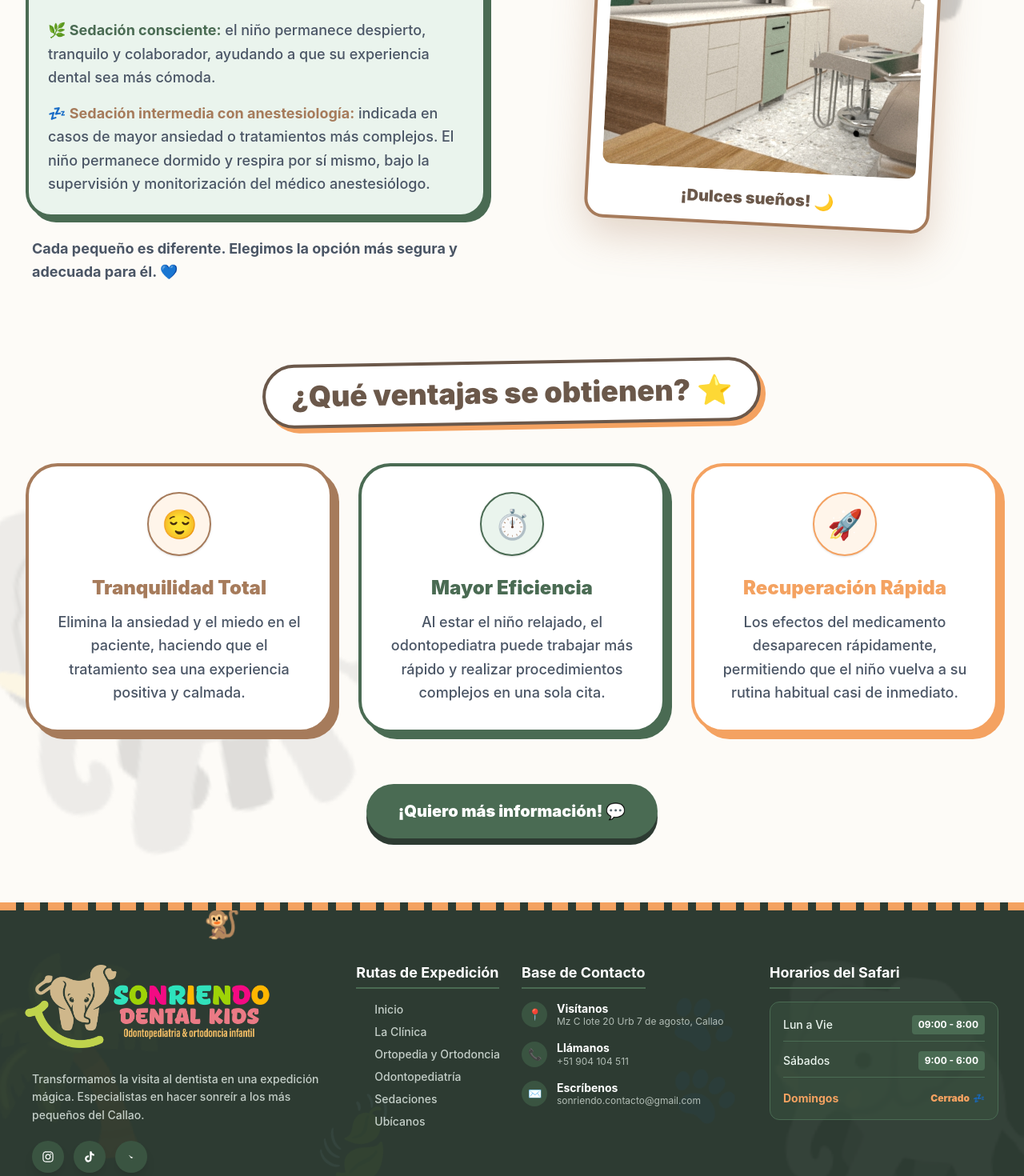
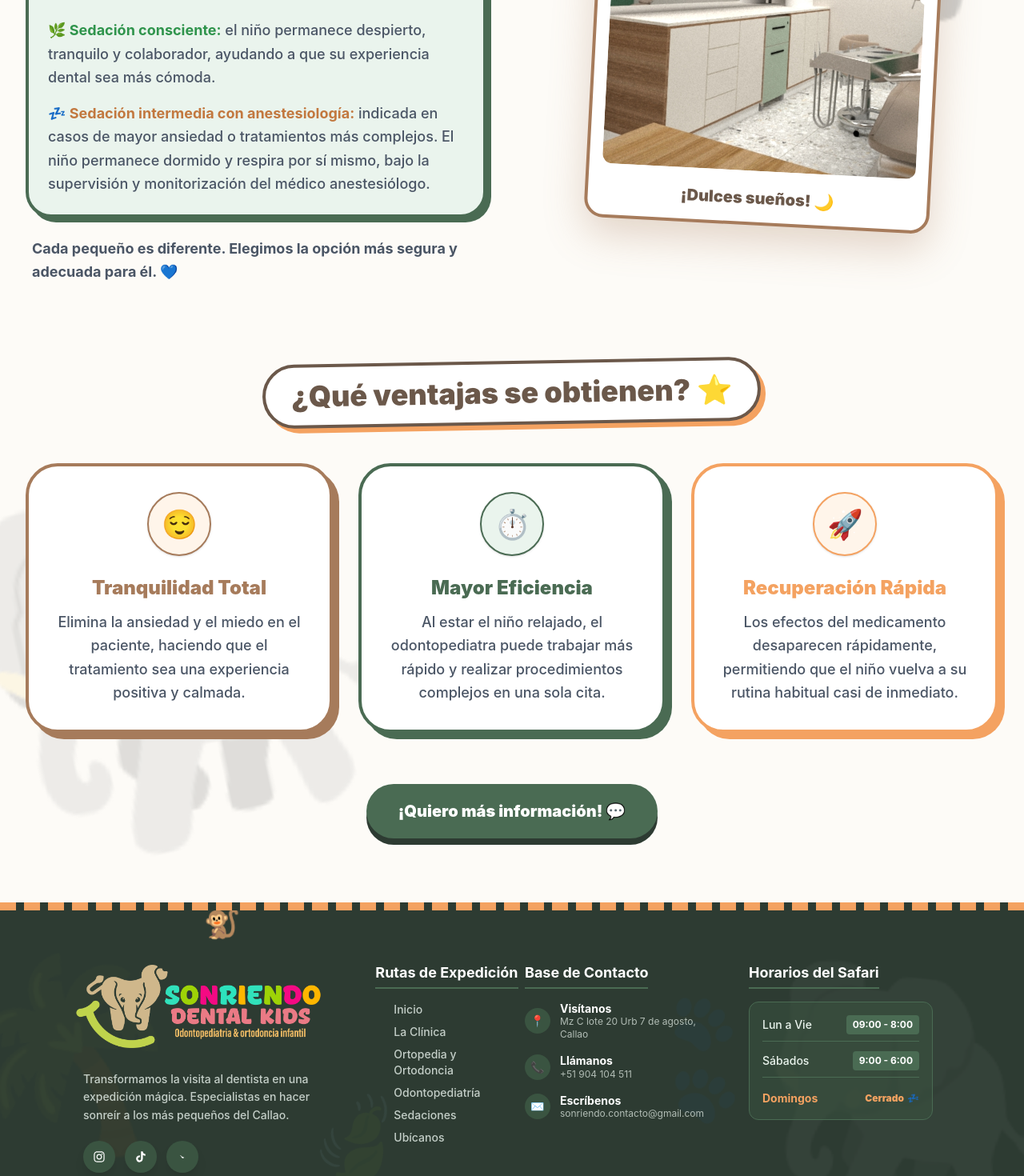
Before and after one commit to Fabian-Coloma/SONRIENDOKIDS, a React (Vite) app: page /sedaciones in a window 1280 px wide. Shown: the part 760-2230 px from the top of the page at 80% size. Built offline with nearby package versions, Linux system fonts and the light colour scheme.

Commit message:
style(footer): integrar logo oficial, restaurar asimetría de 12 columnas y compactar horarios

```diff
--- a/src/components/Common/Footer.jsx
+++ b/src/components/Common/Footer.jsx
@@ -18,15 +18,16 @@ const Footer = () => {
         🐒
       </div>
 
-      <div className="max-w-7xl mx-auto px-6 lg:px-8 relative z-10 mt-4">
+      {/* Se cambió a max-w-6xl para mantener el footer más unido y compacto en pantallas grandes */}
+      <div className="max-w-6xl mx-auto px-6 lg:px-8 relative z-10 mt-4">
 
         {/* ================= CONTENIDO PRINCIPAL DEL FOOTER ================= */}
-        <div className="grid grid-cols-1 md:grid-cols-2 lg:grid-cols-12 gap-8 lg:gap-6 mb-8">
+        {/* Volvemos a grid-cols-12 para dar proporciones asimétricas perfectas */}
+        <div className="grid grid-cols-1 md:grid-cols-2 lg:grid-cols-12 gap-8 lg:gap-6 xl:gap-8 mb-8">
 
-          {/* COLUMNA 1: Marca y Redes */}
+          {/* COLUMNA 1: Marca y Redes (Ocupa 4 de 12) */}
           <div className="lg:col-span-4 flex flex-col justify-start">
 
-            {/* Contenedor que recorta forzosamente los espacios vacíos de la imagen */}
             <Link to="/" className="inline-block group relative z-20 w-64 md:w-72 lg:w-80 h-24 md:h-28 overflow-hidden mb-6 -ml-2">
               <img
                 src={logoSonriendo}
@@ -39,7 +40,6 @@ const Footer = () => {
               Transformamos la visita al dentista en una expedición mágica. Especialistas en hacer sonreír a los más pequeños del Callao.
             </p>
 
-            {/* Redes Sociales Pro */}
             <div className="flex gap-3 relative z-20 pl-2">
               <a
                 href="https://instagram.com/pat.odontopediatra"
@@ -71,9 +71,9 @@ const Footer = () => {
             </div>
           </div>
 
-          {/* COLUMNA 2: Enlaces Rápidos */}
+          {/* COLUMNA 2: Enlaces Rápidos (Ocupa 2 de 12) */}
           <div className="lg:col-span-2 mt-4 lg:mt-0">
-            <h3 className="text-lg font-bold text-white mb-4 border-b-2 border-[#4a6b53] pb-1 inline-block">Rutas de Expedición</h3>
+            <h3 className="text-lg font-bold text-white mb-4 border-b-2 border-[#4a6b53] pb-1 inline-block whitespace-nowrap">Rutas de Expedición</h3>
             <ul className="space-y-2 text-sm">
               <li>
                 <Link to="/" className="text-[#eaf4ed]/80 hover:text-[#f4a261] font-medium flex items-center gap-2 group transition-colors">
@@ -86,7 +86,7 @@ const Footer = () => {
                 </Link>
               </li>
               <li>
-                <Link to="/ortodoncia" className="text-[#eaf4ed]/80 hover:text-[#f4a261] font-medium flex items-center gap-2 group transition-colors">
+                <Link to="/ortopedia-ortodoncia" className="text-[#eaf4ed]/80 hover:text-[#f4a261] font-medium flex items-center gap-2 group transition-colors">
                   <span className="opacity-0 -translate-x-2 group-hover:opacity-100 group-hover:translate-x-0 transition-all text-xs">🐾</span> Ortopedia y Ortodoncia
                 </Link>
               </li>
@@ -96,7 +96,7 @@ const Footer = () => {
                 </Link>
               </li>
               <li>
-                <Link to="/sedacion" className="text-[#eaf4ed]/80 hover:text-[#f4a261] font-medium flex items-center gap-2 group transition-colors">
+                <Link to="/sedaciones" className="text-[#eaf4ed]/80 hover:text-[#f4a261] font-medium flex items-center gap-2 group transition-colors">
                   <span className="opacity-0 -translate-x-2 group-hover:opacity-100 group-hover:translate-x-0 transition-all text-xs">🐾</span> Sedaciones
                 </Link>
               </li>
@@ -108,9 +108,9 @@ const Footer = () => {
             </ul>
           </div>
 
-          {/* COLUMNA 3: Base de Contacto */}
+          {/* COLUMNA 3: Base de Contacto (Ocupa 3 de 12) */}
           <div className="lg:col-span-3 space-y-4 mt-4 lg:mt-0">
-            <h3 className="text-lg font-bold text-white mb-4 border-b-2 border-[#4a6b53] pb-1 inline-block">Base de Contacto</h3>
+            <h3 className="text-lg font-bold text-white mb-4 border-b-2 border-[#4a6b53] pb-1 inline-block whitespace-nowrap">Base de Contacto</h3>
 
             <div className="flex items-center gap-3 group">
               <div className="w-8 h-8 rounded-full bg-[#3a5441] flex items-center justify-center text-sm shrink-0 group-hover:scale-110 group-hover:bg-[#f4a261] transition-all">📍</div>
@@ -137,10 +137,11 @@ const Footer = () => {
             </div>
           </div>
 
-          {/* COLUMNA 4: Horarios */}
+          {/* COLUMNA 4: Horarios (Ocupa 3 de 12) */}
           <div className="lg:col-span-3 mt-4 lg:mt-0">
-            <h3 className="text-lg font-bold text-white mb-4 border-b-2 border-[#4a6b53] pb-1 inline-block">Horarios del Safari</h3>
-            <div className="bg-[#3a5441]/50 p-4 rounded-xl border border-[#4a6b53] space-y-3">
+            <h3 className="text-lg font-bold text-white mb-4 border-b-2 border-[#4a6b53] pb-1 inline-block whitespace-nowrap">Horarios del Safari</h3>
+
+            <div className="bg-[#3a5441]/50 p-4 rounded-xl border border-[#4a6b53] space-y-3 w-full max-w-[230px]">
 
               <div className="flex justify-between items-center border-b border-[#4a6b53] pb-2">
                 <span className="text-[#eaf4ed] text-sm font-medium">Lun a Vie</span>
--- a/src/pages/Sedaciones.jsx
+++ b/src/pages/Sedaciones.jsx
@@ -114,10 +114,10 @@ const Sedaciones = () => {
 
               <div className="space-y-4">
                 <p className="text-gray-600 text-lg leading-relaxed font-medium">
-                  🌿 <strong className="text-[#4a6b53]">Sedación consciente:</strong> el niño permanece despierto, tranquilo y colaborador, ayudando a que su experiencia dental sea más cómoda.
+                  🌿 <strong className="text-[#2f944c]">Sedación consciente:</strong> el niño permanece despierto, tranquilo y colaborador, ayudando a que su experiencia dental sea más cómoda.
                 </p>
                 <p className="text-gray-600 text-lg leading-relaxed font-medium">
-                  💤 <strong className="text-[#a67b5b]">Sedación intermedia con anestesiología:</strong> indicada en casos de mayor ansiedad o tratamientos más complejos. El niño permanece dormido y respira por sí mismo, bajo la supervisión y monitorización del médico anestesiólogo.
+                  💤 <strong className="text-[#c2783f]">Sedación intermedia con anestesiología:</strong> indicada en casos de mayor ansiedad o tratamientos más complejos. El niño permanece dormido y respira por sí mismo, bajo la supervisión y monitorización del médico anestesiólogo.
                 </p>
               </div>
             </div>
```
